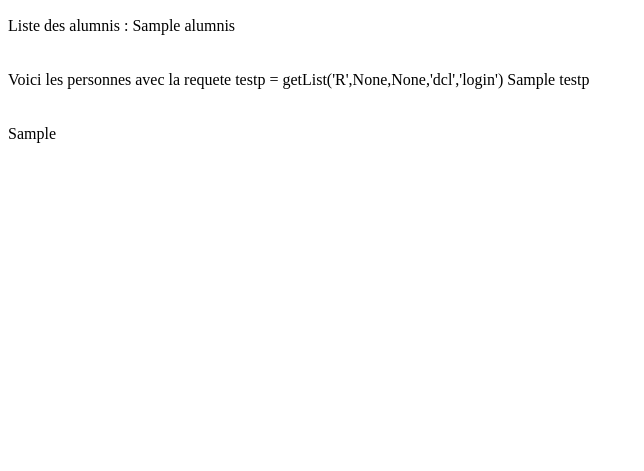
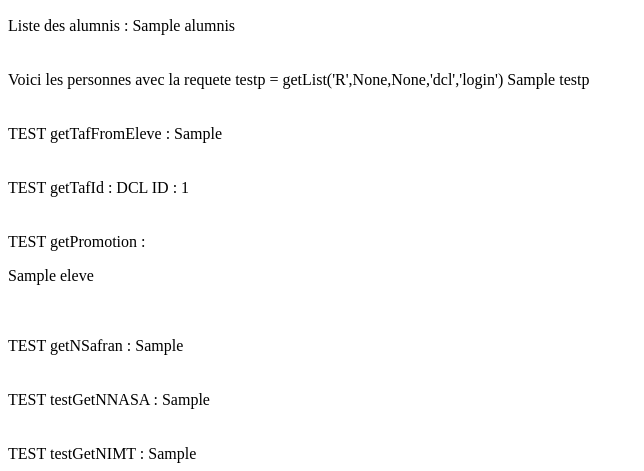
Before and after one commit to nlnTessi07/ue_web_maillard_tessier, a Flask app: template templates/testPrint.html.jinja2 in a window 1280 px wide. Shown: the part 747-1218 px from the top of the page, without its empty margins (0-644 px from the left). Before the commit the page ends 890 px from the top, so only its background shows below. Run offline with Flask 2, Linux system fonts and the light colour scheme; the template is opened without the code that fills it: most values are stand-ins (such as "Sample title", 1, 10 or a date in 2020).

Commit message:
Nolann : getAlumnis(), getTafFromEleve(name), getPromotion(), getTafId(name), getNombreEmployes(nom,id),

```diff
--- a/database/models.py
+++ b/database/models.py
@@ -1,5 +1,5 @@
 from database.database import db
-from sqlalchemy import  Column, ForeignKey, Integer, String, Date
+from sqlalchemy import  Column, ForeignKey, Integer, String, DateTime
 from sqlalchemy.ext.declarative import declarative_base
 from sqlalchemy.orm import relationship
 from sqlalchemy.sql import func
@@ -84,7 +84,7 @@ class Personne(db.Model):
     id = Column(Integer, primary_key=True)
     name = Column(Integer)
     lastName = Column(String)
-    dateNaissance = Column(Date)
+    dateNaissance = Column(DateTime)
     genre = Column(String)
     email = Column(String)
     promotion = Column(Integer)
--- a/templates/testPrint.html.jinja2
+++ b/templates/testPrint.html.jinja2
@@ -74,8 +74,31 @@
     </div>
     <div>
         <br><br>
-        {{ testGetTaf }}
+        TEST getTafFromEleve : {{ testGetTaf }}
+
     </div>
+    <div>
+        <br><br>
+        TEST getTafId : DCL ID : {{ dcl_id }}
+    </div>
+    <div>
+        <br><br>
+        TEST getPromotion :
 
+        {% for eleve in testGetPromotion %}
+         <p>{{ eleve }}</p>
+
+        {% endfor %}
+    </div>
+      <div>
+        <br><br>
+        TEST getNSafran  : {{ testGetSafran }}
+    </div>  <div>
+        <br><br>
+        TEST testGetNNASA : {{ testGetNNASA }}
+    </div>  <div>
+        <br><br>
+        TEST testGetNIMT : {{ testGetNIMT }}
+    </div>
     </body>
 </html>
```
